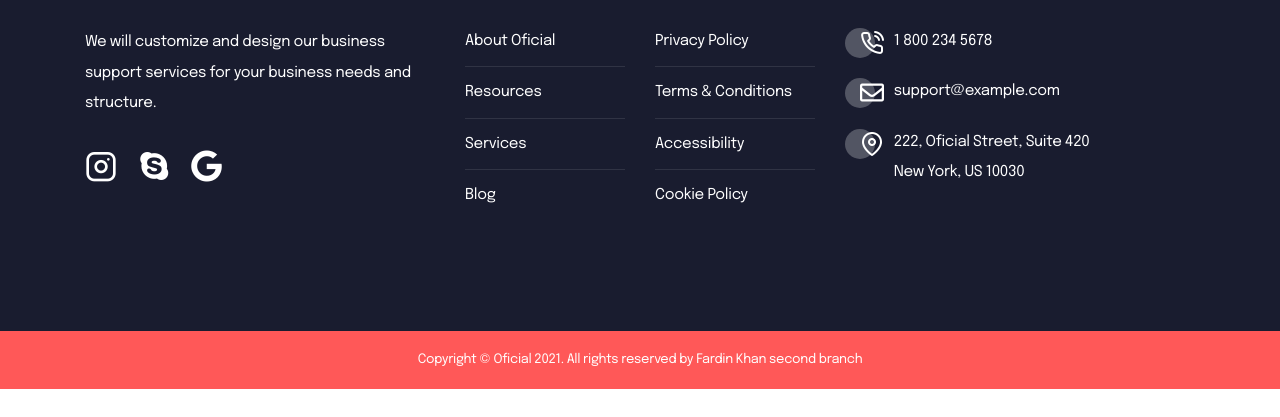
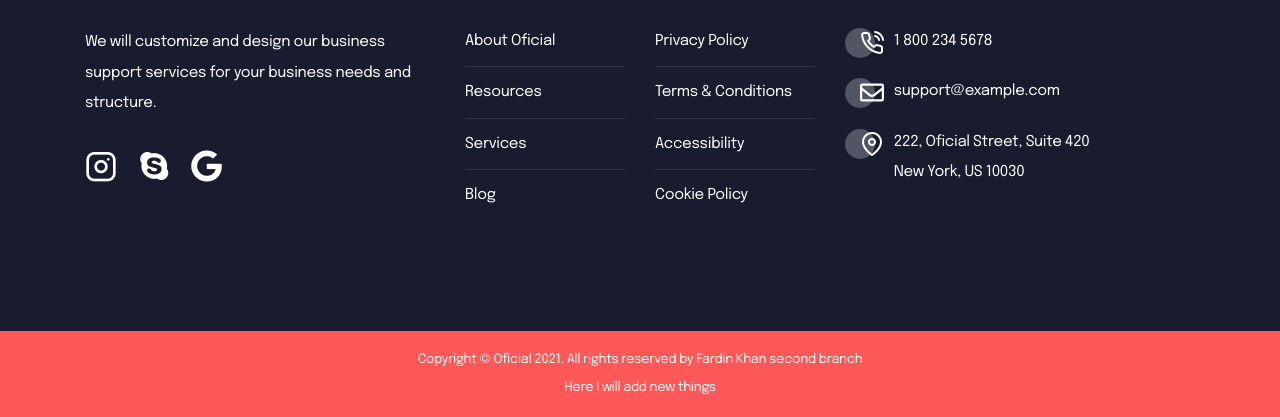
Before and after one commit to fardinkhan69/marketing-template, a plain HTML site: page index.html in a window 1280 px wide. Shown: the part 9754-10171 px from the top of the page. Before the commit the page ends 10143 px from the top, so only its background shows below. Drawn offline with Linux system fonts and the light colour scheme; files whose address does not match are found by name.

Commit message:
second commit

```diff
--- a/index.html
+++ b/index.html
@@ -1062,6 +1062,7 @@
                         <!-- column 1 starts -->
                         <div class="col-12 text-center text-size-sm">
                             <p> Copyright © Oficial 2021. All rights reserved by Fardin Khan second branch </p>
+                            <p>Here I will add new things </p>
                         </div>
                         <!-- column 1 ends -->
 
```
